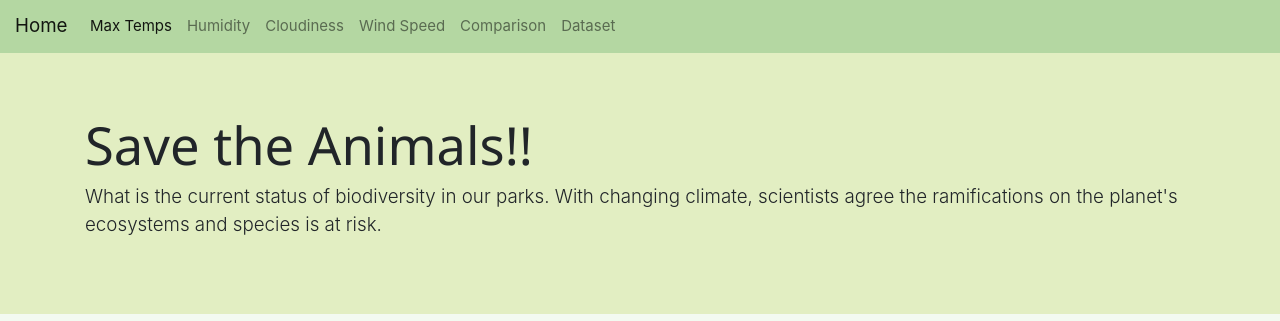
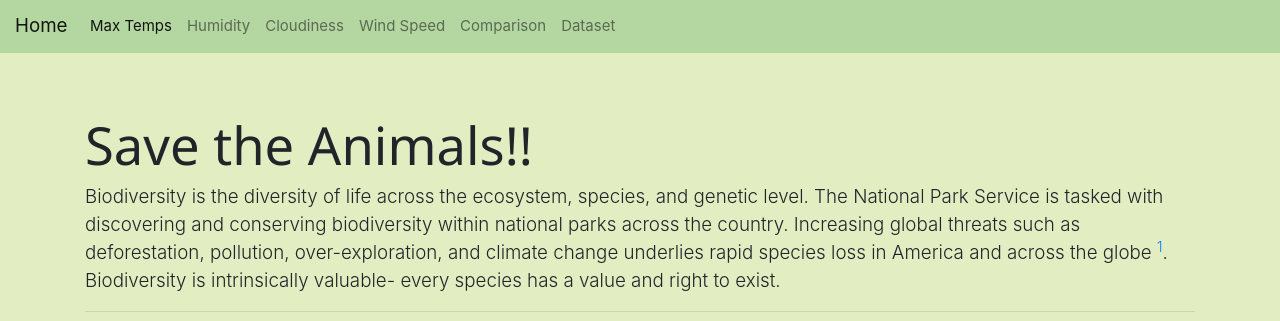
Before and after one commit to lilstarhunter/ParkBiodiversity, a Flask app: template parks/templates/index.html in a window 1280 px wide. Shown: the top 321 px of the page. Run offline with Flask 2, Linux system fonts and the light colour scheme; the template is opened without the code that fills it, so the values that code supplies are empty; parts of the project's set-up code (start-up, migrations or seed data) failed here and were passed over; some libraries are stand-ins or nearby versions.

Commit message:
text to index.html

```diff
--- a/parks/templates/index.html
+++ b/parks/templates/index.html
@@ -51,7 +51,12 @@
       <div class="container">
         <h1 class="display-4">Save the Animals!!</h1>
         <p class="lead w3-animate-opacity">
-          What is the current status of biodiversity in our parks. With changing climate, scientists agree the ramifications on the planet's ecosystems and species is at risk.
+            Biodiversity is the diversity of life across the ecosystem, species, and genetic level. The National Park Service is tasked with discovering and conserving biodiversity within national parks across the country.
+            Increasing global threats such as deforestation, pollution, over-exploration, and climate change underlies rapid species loss in America and across the globe
+            <a href="https://www.scientificamerican.com/article/climate-change-is-becoming-a-top-threat-to-biodiversity/"><sup>1</sup></a>. Biodiversity is intrinsically valuable- every species has a value and right to exist. <br>
+            <hr>
+            This <strong>National Park Biodiversity Dashboard</strong> allows user’s to explore the current state of biodiversity within the national parks.
+            What is the current status of biodiversity in our parks. With changing climate, scientists agree the ramifications on the planet's ecosystems and species is at risk.
 
         </p>
       </div>
```
